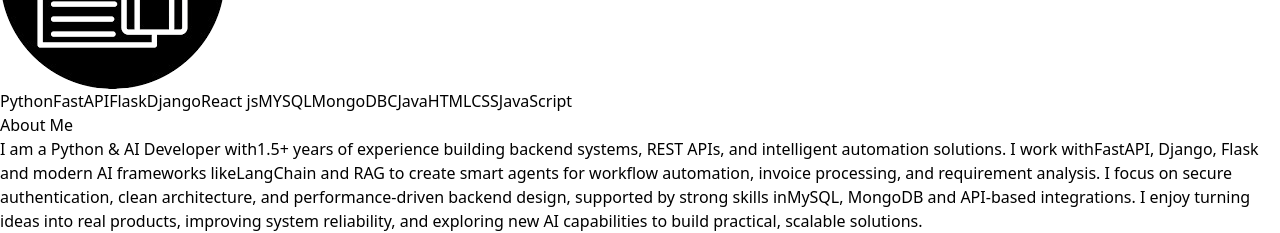
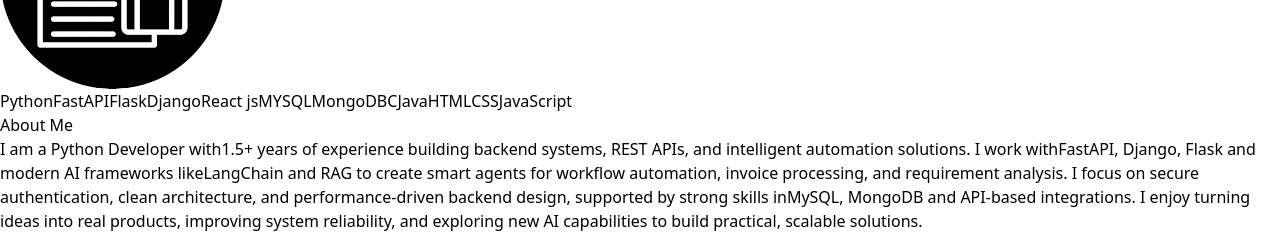
Before and after one commit to yagneshreddy-somavarapu/portfolio_website, a React (Vite) app: page / in a window 1280 px wide. Shown: the part 880-1113 px from the top of the page. Built offline with nearby package versions, Linux system fonts and the light colour scheme.

Commit message:
update about

```diff
--- a/src/Components/About/About.jsx
+++ b/src/Components/About/About.jsx
@@ -22,7 +22,7 @@ const About = () => {
         {/* About Text */}
         <div className="w-full  text-center md:text-left">
           <p className="text-white text-lg leading-relaxed">
-            I am a <span className="font-semibold text-[#465697]">Python & AI Developer</span> with
+            I am a <span className="font-semibold text-[#465697]">Python Developer</span> with
             <span className="font-semibold">1.5+ years</span> of experience building backend systems, REST APIs,
             and intelligent automation solutions. I work with
             <span className="font-semibold">FastAPI, Django, Flask</span> and modern AI frameworks like
```
